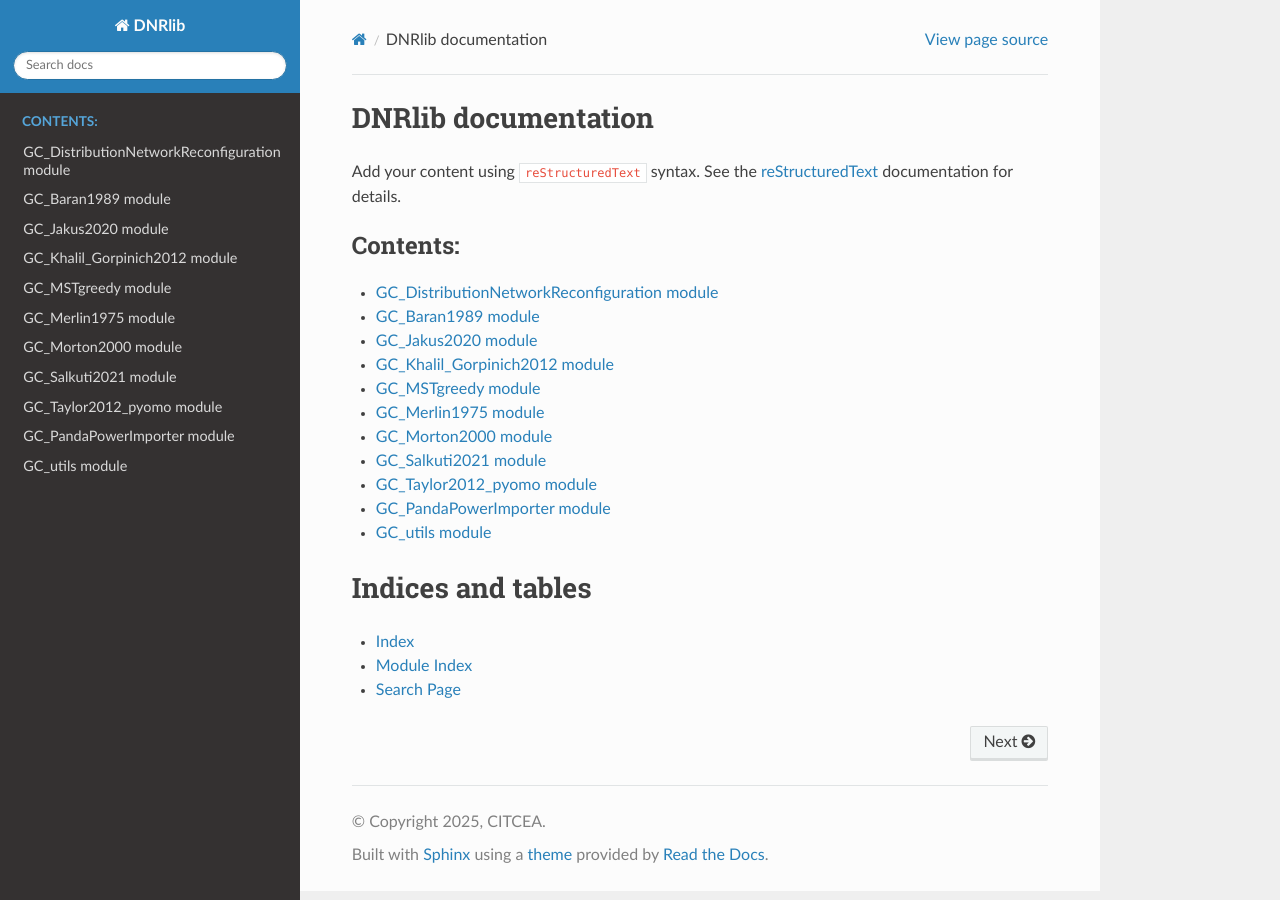
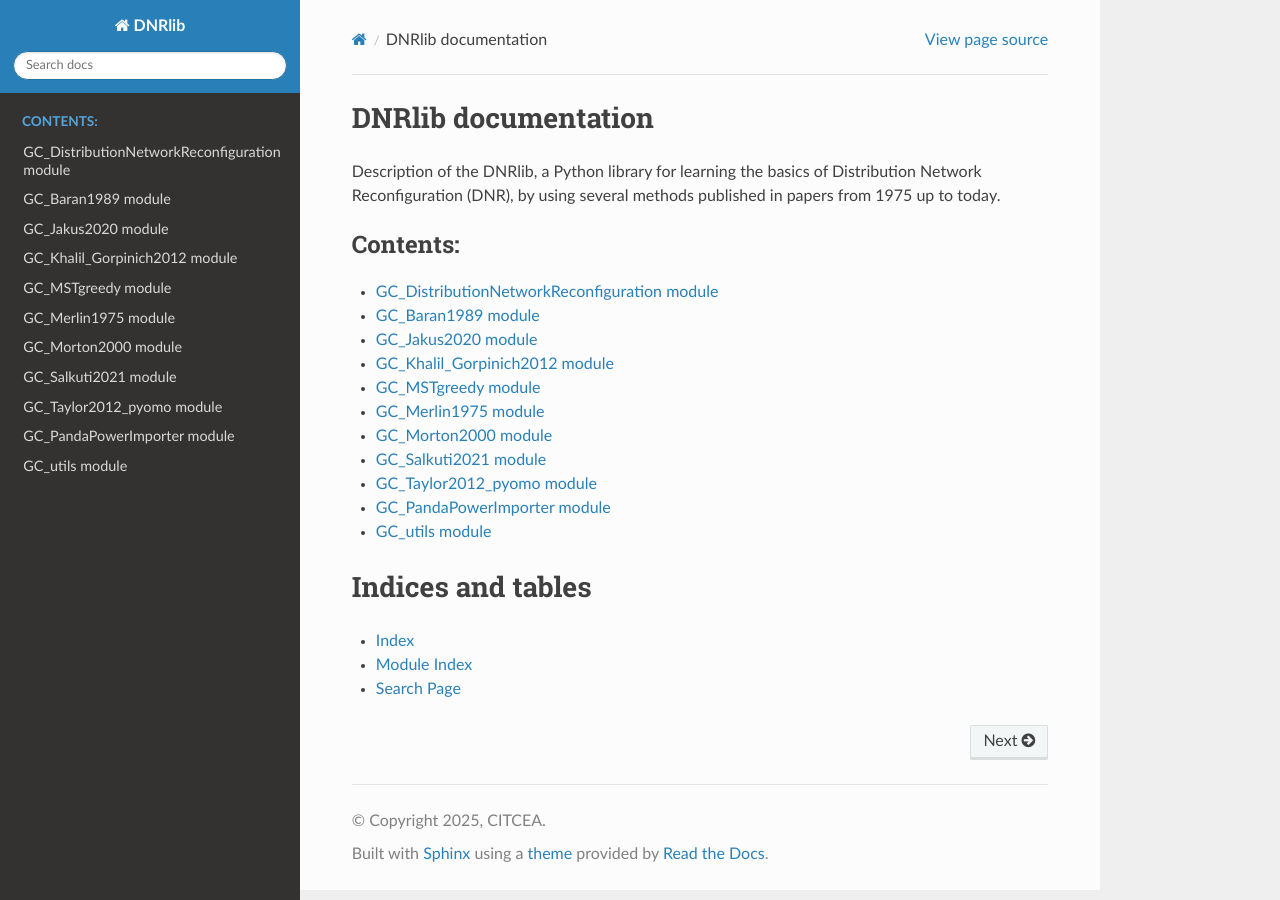
Before and after one commit to Ferranbd/DNRlib, a Sphinx documentation site: the page built from docs/source/index.rst, in a window 1280 px wide. Built offline with Sphinx 7.4.7 and the Read the Docs theme 3.1.0, drawn with Linux system fonts in a browser that asks for light colours.

Commit message:
Update index.rst

```diff
--- a/docs/source/index.rst
+++ b/docs/source/index.rst
@@ -6,9 +6,7 @@
 DNRlib documentation
 ====================
 
-Add your content using ``reStructuredText`` syntax. See the
-`reStructuredText <https://www.sphinx-doc.org/en/master/usage/restructuredtext/index.html>`_
-documentation for details.
+Description of the DNRlib, a Python library for learning the basics of Distribution Network Reconfiguration (DNR), by using several methods published in papers from 1975 up to today.
 
 
 .. toctree::
```
